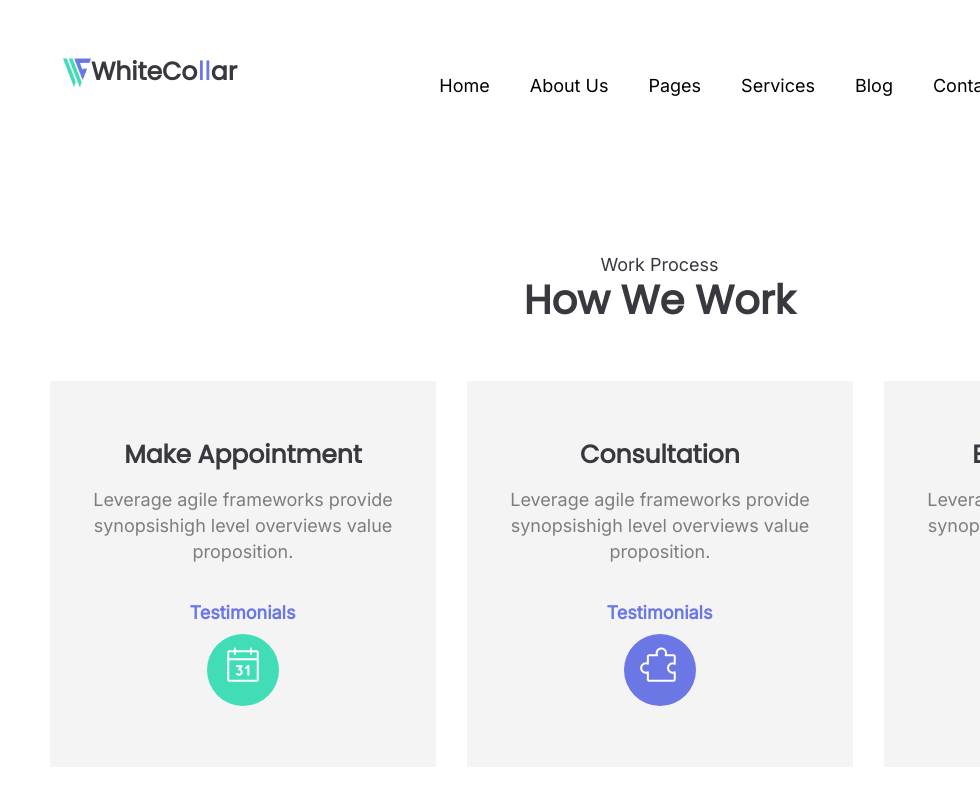
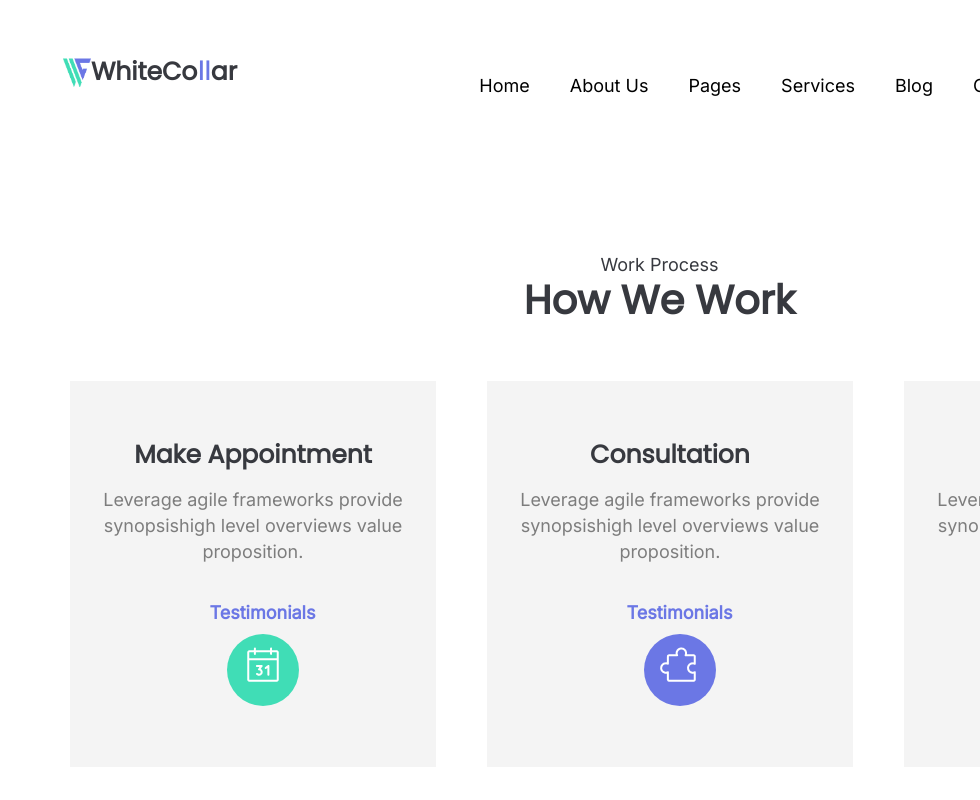
Before and after one commit to salosalo123/lesson-5, a plain HTML site: page index.html in a window 1280 px wide. Shown: the top 800 px of the page, without its empty margins (300-1280 px from the left). Drawn offline with nearby package versions, Linux system fonts and the light colour scheme.

Commit message:
comment gaps because does not works in github

```diff
--- a/css/style.css
+++ b/css/style.css
@@ -35,7 +35,7 @@
 .nav-conteiner {
   width: 825px;
   height: 65px;
-  gap: 40px;
+  /* gap: 40px; */
   display: flex;
   justify-content: center;
   align-items: center;
@@ -48,7 +48,7 @@
   line-height: 22px;
   color: black;
   align-items: center;
-  /* margin-left: 40px; */
+  margin-left: 40px;
 }
 .get-consulting {
   width: 184px;
@@ -114,7 +114,7 @@
   width: 386px;
   height: 386px;
   background-color: #f4f4f4;
-  /* margin-left: 20px; */
+  margin-left: 20px;
 }
 h2 {
   font-family: "Poppins", sans-serif;
@@ -237,7 +237,7 @@ h2 {
 }
 .imag-persons {
   display: flex;
-  gap: 40px;
+  /* gap: 40px; */
   margin-left: 10px;
   margin-top: 41px;
 }
@@ -245,7 +245,7 @@ h2 {
   width: 386px;
   height: 532px;
   margin-bottom: 131px;
-  /* margin-left: 20px; */
+  margin-left: 20px;
 }
 .natasha {
   background-image: url(../image/1.png);
```
